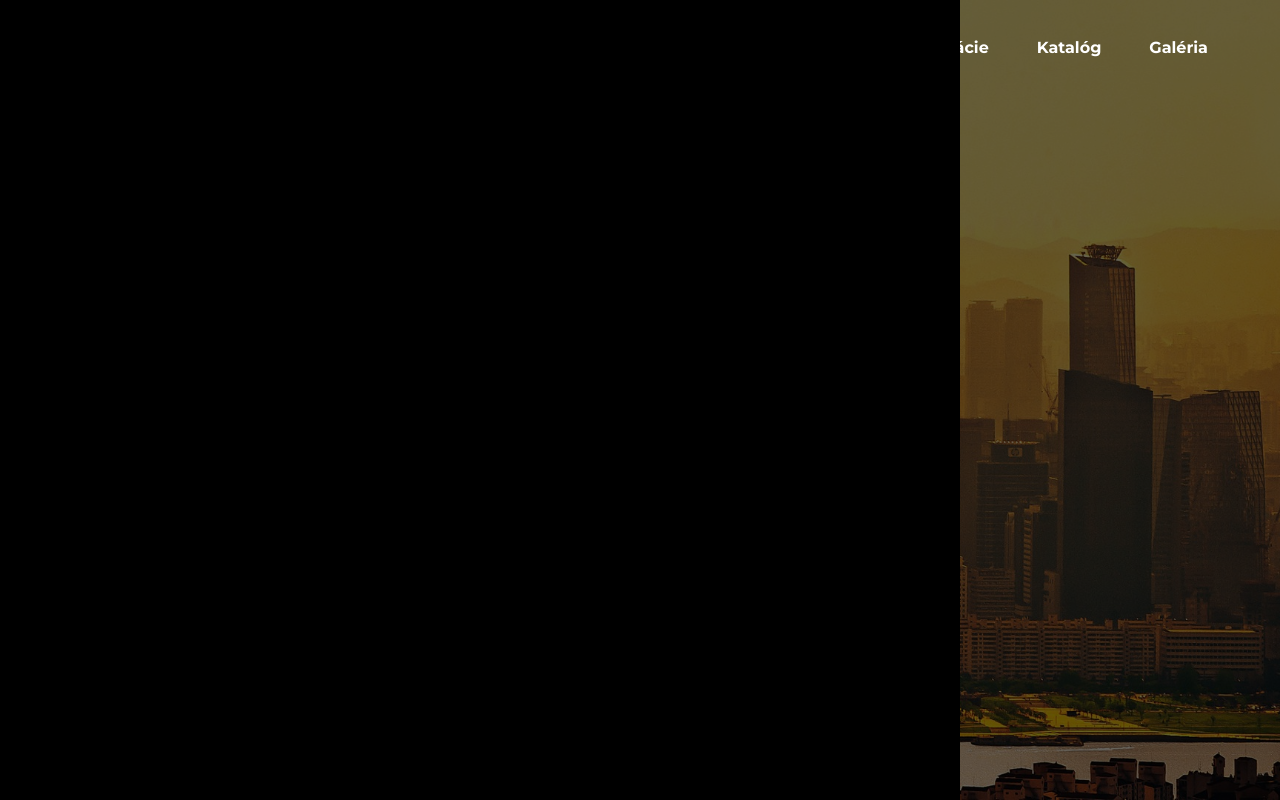
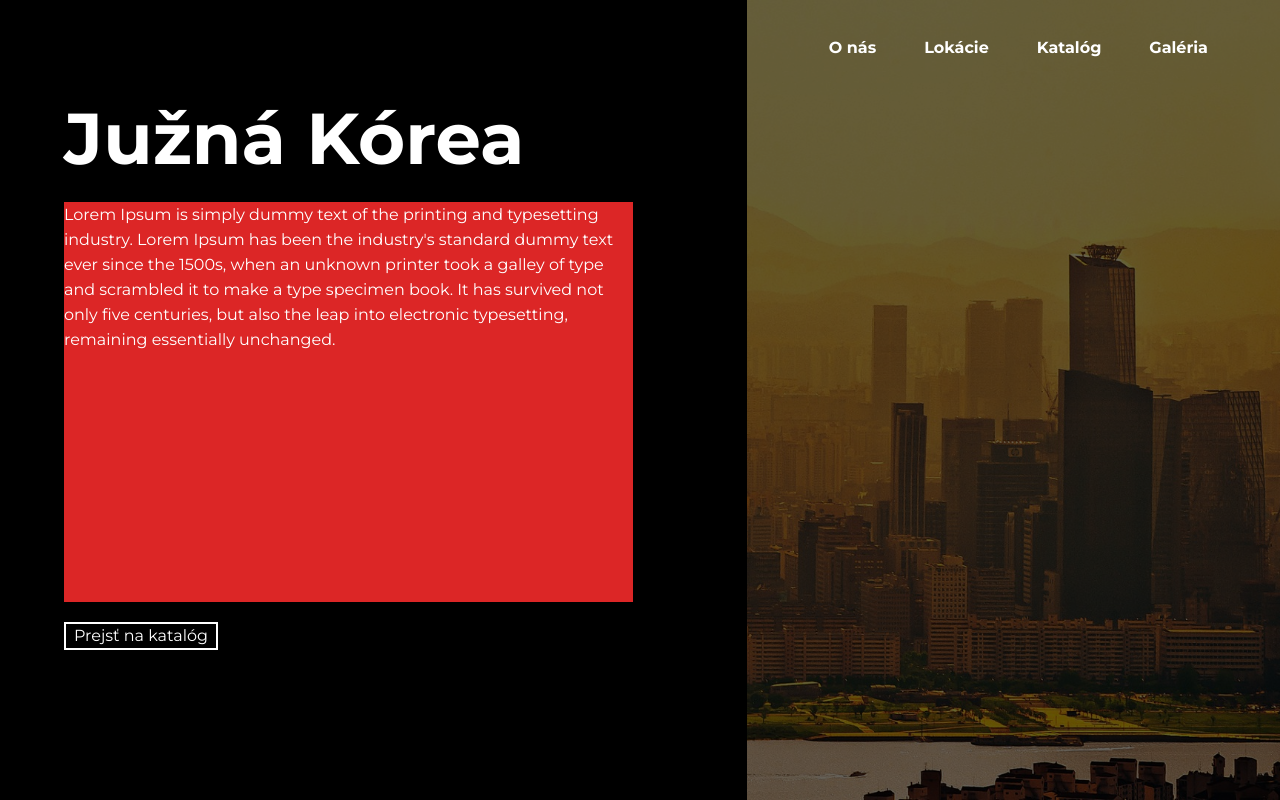
Before and after one commit to mxrshall/E-Travel-static, a React (Vite) app: page /info in a window 1280 px wide. Built offline with nearby package versions, Linux system fonts and the light colour scheme.

Commit message:
Pridanie textov do komponentov

```diff
--- a/src/InfoComponents/InfoButton.jsx
+++ b/src/InfoComponents/InfoButton.jsx
@@ -0,0 +1,12 @@
+import Button from "../Button"
+
+function InfoButton() {
+
+    return (
+        <div className="w-full flex pt-[3%]">
+            <Button text="Prejsť na katalóg"/>
+        </div>
+    )
+  }
+
+  export default InfoButton
--- a/src/InfoComponents/InfoDescription.jsx
+++ b/src/InfoComponents/InfoDescription.jsx
@@ -0,0 +1,12 @@
+function InfoDescription({description}) {
+
+    return (
+        <div className="w-10/12 h-[50vh] mt-[4%] bg-red-600">
+            <span className="text-base text-white font-normal font-mont">
+                {description}
+            </span>
+        </div>
+    )
+  }
+
+  export default InfoDescription
--- a/src/InfoComponents/InfoTitle.jsx
+++ b/src/InfoComponents/InfoTitle.jsx
@@ -0,0 +1,12 @@
+function InfoTitle({title}) {
+
+    return (
+        <>
+            <span className="text-7xl text-white font-bold font-mont">
+                {title}
+            </span>
+        </>
+    )
+  }
+
+  export default InfoTitle
--- a/src/Stranky/Info.jsx
+++ b/src/Stranky/Info.jsx
@@ -1,4 +1,7 @@
 import Navbar from "../Navbar/Navbar"
+import InfoTitle from "../InfoComponents/InfoTitle"
+import InfoDescription from "../InfoComponents/InfoDescription"
+import InfoButton from "../InfoComponents/InfoButton"
 import header1 from "../images/header/header1.jpg"
 
 function Info() {
@@ -6,7 +9,10 @@ function Info() {
     return (
         <>
             <Navbar/>
-            <div className="w-9/12 h-[100vh] pt-[12%] pl-[5%] flex flex-col bg-black absolute z-10">
+            <div className="w-7/12 h-[100vh] pt-[8%] pl-[5%] flex flex-col bg-black absolute z-10">
+                <InfoTitle title="Južná Kórea"/>
+                <InfoDescription description="Lorem Ipsum is simply dummy text of the printing and typesetting industry. Lorem Ipsum has been the industry's standard dummy text ever since the 1500s, when an unknown printer took a galley of type and scrambled it to make a type specimen book. It has survived not only five centuries, but also the leap into electronic typesetting, remaining essentially unchanged. "/>
+                <InfoButton/>
             </div>
             <div className="w-full h-[100vh] bg-black opacity-60 absolute"></div>
             <div className="w-full h-[100vh] bg-cover bg-center" style={{ backgroundImage: `url(${header1})`}}></div>
```
